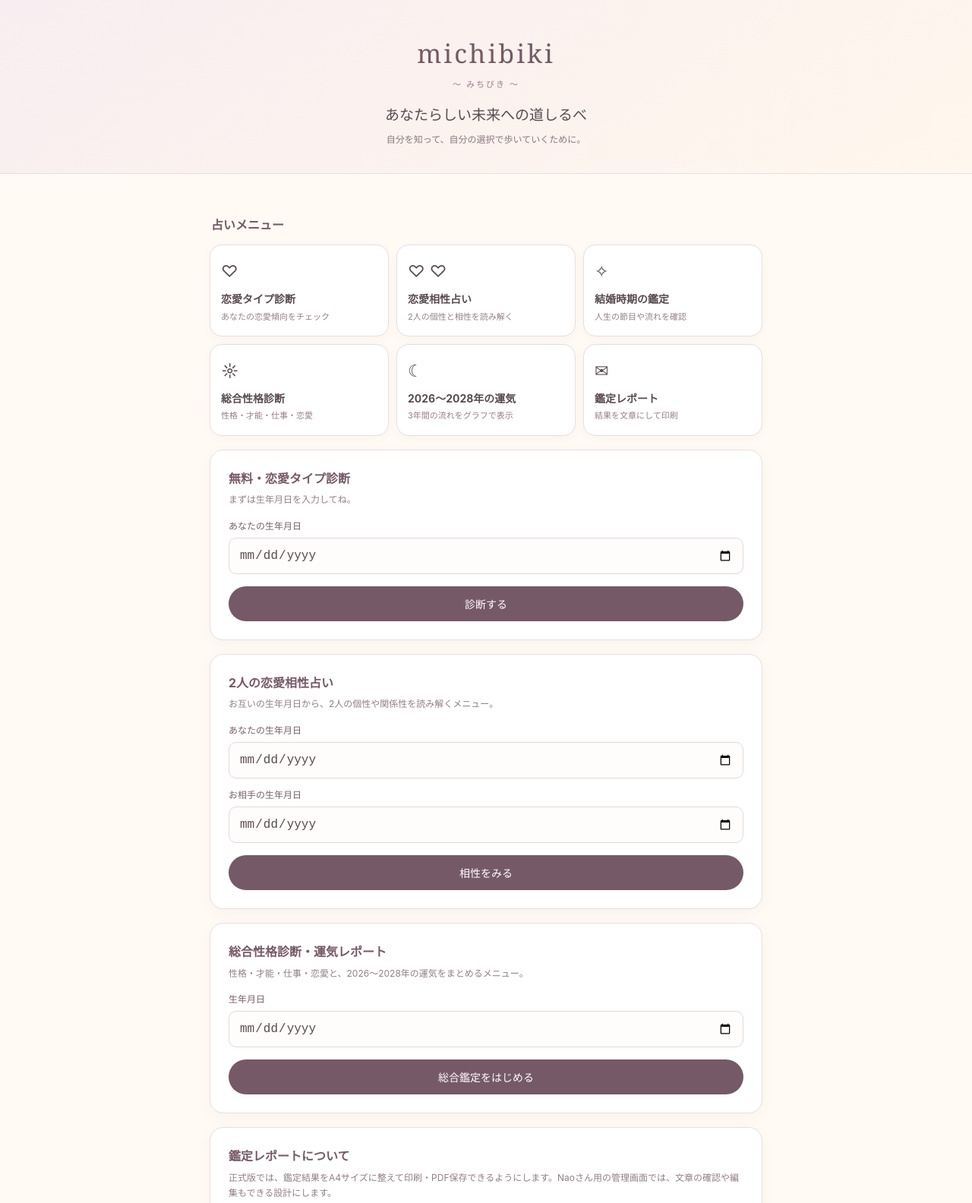
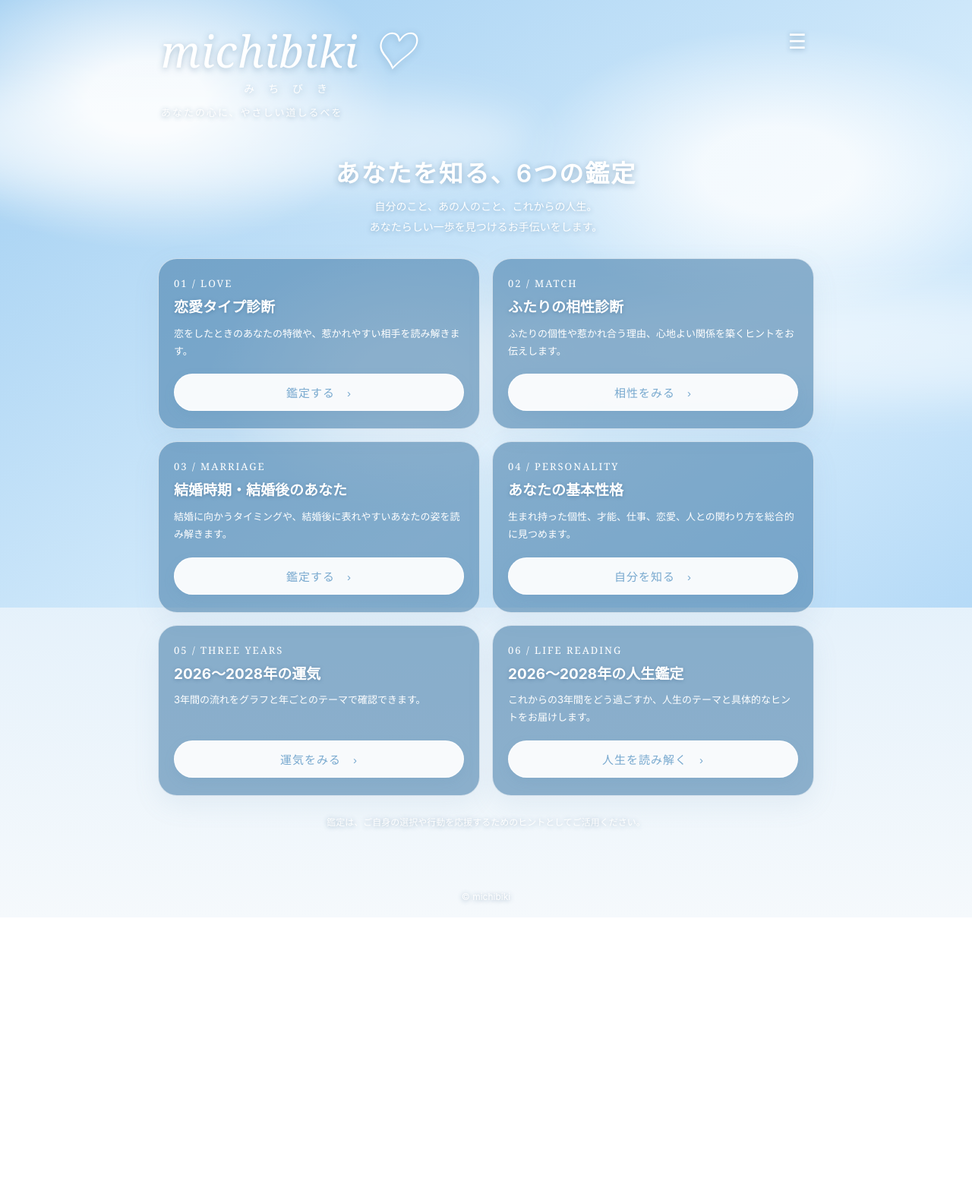
Before and after one commit to chi528258/michibiki, a plain HTML site: page index.html in a window 1280 px wide. Shown: the top 1584 px of the page at 76% size. After the commit the page ends 1208 px from the top, so only its background shows below. Drawn offline with Linux system fonts and the light colour scheme.

Commit message:
Refactor HTML structure and update styles

```diff
--- a/index.html
+++ b/index.html
@@ -1,87 +1,96 @@
-<!doctype html>
+
+<!DOCTYPE html>
 <html lang="ja">
 <head>
-<meta charset="utf-8">
+<meta charset="UTF-8">
 <meta name="viewport" content="width=device-width, initial-scale=1">
-<meta name="theme-color" content="#f8edf0">
-<title>michibiki｜あなたの人生をやさしく導く占い</title>
+<meta name="theme-color" content="#b9dcf7">
+<title>michibiki｜あなたの心に、やさしい道しるべを</title>
 <style>
-:root{--pink:#d99eae;--deep:#765967;--cream:#fffaf4;--pale:#f8edf0;--ink:#594b50;--line:#eadde0}
-*{box-sizing:border-box}body{margin:0;background:var(--cream);color:var(--ink);font-family:-apple-system,BlinkMacSystemFont,"Hiragino Kaku Gothic ProN","Yu Gothic",sans-serif;line-height:1.7}
-header{padding:28px 20px 24px;text-align:center;background:linear-gradient(145deg,#f8edf0,#fff7ed);border-bottom:1px solid var(--line)}
-.brand{font-family:Georgia,serif;font-size:34px;letter-spacing:3px;color:var(--deep);margin:0}.sub{font-size:11px;letter-spacing:2px;color:#9d7c88;margin:2px 0 16px}
-header h1{font-size:19px;font-weight:500;margin:0 0 5px}header p{font-size:12px;margin:0;color:#8d777f}
-main{max-width:760px;margin:auto;padding:22px 16px 48px}
-.section-title{font-size:16px;font-weight:600;margin:24px 2px 12px;color:var(--deep)}
-.grid{display:grid;grid-template-columns:1fr 1fr;gap:10px}
-.menu{display:block;text-decoration:none;color:inherit;background:#fff;border:1px solid var(--line);border-radius:16px;padding:16px 14px;min-height:112px;box-shadow:0 3px 12px #8a64700b}
-.menu .emoji{font-size:22px}.menu strong{display:block;font-size:14px;margin:5px 0 2px}.menu small{display:block;font-size:11px;color:#967f87}
-.panel{background:#fff;border:1px solid var(--line);border-radius:18px;padding:18px;margin-top:18px;box-shadow:0 5px 18px #8a64700c}
-.panel h2{font-size:16px;margin:0 0 4px;color:var(--deep)}.hint{font-size:12px;color:#917e84;margin:0 0 14px}
-label{display:block;font-size:12px;margin:12px 0 5px;color:#765f69}
-input{width:100%;padding:13px;border:1px solid #e5d6dc;border-radius:10px;background:#fffdfb;color:var(--ink);font-size:16px}
-button{border:0;border-radius:999px;background:var(--deep);color:white;padding:13px 20px;font-size:14px;width:100%;margin-top:16px}
-button.secondary{background:#f4e8ec;color:var(--deep);border:1px solid var(--line)}
-.result{display:none;margin-top:14px;padding:14px;border-radius:12px;background:#fff7f3;border:1px solid var(--line);font-size:13px}
-.note{font-size:11px;color:#9a858c;margin-top:18px;text-align:center}
-footer{text-align:center;padding:22px;color:#a28b92;font-size:11px;border-top:1px solid var(--line)}
-@media(min-width:600px){header{padding:42px 20px 34px}.grid{grid-template-columns:repeat(3,1fr)}main{padding-top:30px}.panel{padding:24px}}
+:root{--rose:#ffffff;--rose2:#ffffff;--ink:#ffffff;--cream:#fffdfc;--line:rgba(255,255,255,.55)}
+*{box-sizing:border-box}
+body{margin:0;color:#fff;font-family:-apple-system,BlinkMacSystemFont,"Hiragino Kaku Gothic ProN","Yu Gothic",sans-serif;background:linear-gradient(180deg,#a9d4f5 0%,#d8ebfa 38%,#f5f9fc 100%);min-height:100vh}
+.sky{position:fixed;inset:0;z-index:-1;overflow:hidden;background:radial-gradient(ellipse at 15% 16%,rgba(255,255,255,.88) 0 5%,transparent 21%),radial-gradient(ellipse at 80% 28%,rgba(255,255,255,.78) 0 7%,transparent 23%),radial-gradient(ellipse at 42% 62%,rgba(255,255,255,.65) 0 6%,transparent 25%),linear-gradient(145deg,#9ecdf1,#d8edfc 65%,#b5daf7)}
+.sky:before,.sky:after{content:"";position:absolute;width:75vw;height:18vh;border-radius:50%;background:rgba(255,255,255,.48);filter:blur(30px)}
+.sky:before{top:14%;left:-20%}.sky:after{top:48%;right:-25%}
+header{max-width:900px;margin:auto;padding:38px 22px 22px;display:flex;justify-content:space-between;align-items:flex-start}
+.brand{font-family:Georgia,serif;font-style:italic;font-size:clamp(38px,9vw,58px);letter-spacing:1px;color:#fff;text-shadow:0 2px 8px rgba(45,91,130,.35);line-height:1}
+.brand small{display:block;text-align:center;font:14px sans-serif;letter-spacing:7px;margin-top:10px}
+.tagline{font-size:13px;letter-spacing:2px;margin:12px 0 0;color:#fff;text-shadow:0 1px 6px rgba(45,91,130,.45)}
+.menu{font-size:27px;color:#fff;text-shadow:0 1px 6px rgba(45,91,130,.45);border:0;background:none}
+main{max-width:900px;margin:18px auto 60px;padding:0 18px}
+.intro{text-align:center;margin:24px 0 28px}
+.intro h1{font-size:clamp(23px,5vw,32px);font-weight:600;letter-spacing:2px;margin:0 0 10px;color:#fff;text-shadow:0 2px 8px rgba(45,91,130,.4)}
+.intro p{font-size:14px;line-height:1.9;margin:0;color:#fff;text-shadow:0 1px 6px rgba(45,91,130,.45)}
+.grid{display:grid;grid-template-columns:repeat(2,minmax(0,1fr));gap:16px}
+.card{background:rgba(68,125,169,.58);border:1px solid rgba(255,255,255,.62);border-radius:25px;padding:23px 20px;box-shadow:0 12px 35px rgba(111,145,174,.10);display:flex;flex-direction:column;min-height:210px}
+.num{font-family:Georgia,serif;color:#fff;font-size:13px;letter-spacing:2px}
+.card h2{font-size:19px;line-height:1.55;margin:8px 0;color:#fff;text-shadow:0 1px 5px rgba(30,70,105,.35)}
+.card p{font-size:13px;line-height:1.8;margin:0 0 18px;color:#fff;flex:1}
+.card button,.submit{border:1px solid rgba(255,255,255,.95);border-radius:30px;background:rgba(255,255,255,.94);color:#78a9cf;padding:13px 18px;font-size:15px;letter-spacing:1px;box-shadow:0 6px 15px rgba(80,130,170,.12)}
+.note{text-align:center;font-size:12px;line-height:1.8;color:#fff;text-shadow:0 1px 6px rgba(45,91,130,.45);margin:24px 8px}
+.panel{display:none;background:rgba(68,125,169,.68);border:1px solid var(--line);border-radius:24px;padding:24px 20px;margin-top:24px;box-shadow:0 12px 35px rgba(111,145,174,.10)}
+.panel.active{display:block}
+.panel h2{margin:0 0 8px;color:#fff;font-size:22px}
+.panel p{font-size:13px;line-height:1.8;color:#fff}
+label{display:block;font-size:14px;margin:18px 0 7px;color:#fff}
+input{width:100%;padding:14px;border:1px solid #ead4dc;border-radius:13px;background:#fffdfd;color:#765763;font-size:16px}
+.submit{width:100%;margin-top:22px}
+.result{display:none;background:rgba(255,255,255,.18);color:#fff;border:1px solid rgba(255,255,255,.45);border-radius:15px;padding:16px;margin-top:18px;line-height:1.9;font-size:14px}
+.back{border:0;background:none;color:#fff;padding:12px 0;font-size:14px}
+footer{text-align:center;padding:20px;color:#fff;font-size:12px;text-shadow:0 1px 6px rgba(45,91,130,.45)}
+@media(max-width:620px){.grid{grid-template-columns:1fr}.card{min-height:180px}header{padding-top:28px}.intro{margin-top:15px}}
 </style>
 </head>
 <body>
+<div class="sky"></div>
 <header>
-  <p class="brand">michibiki</p>
-  <p class="sub">〜 みちびき 〜</p>
-  <h1>あなたらしい未来への道しるべ</h1>
-  <p>自分を知って、自分の選択で歩いていくために。</p>
+  <div>
+    <div class="brand">michibiki ♡<small>み ち び き</small></div>
+    <p class="tagline">あなたの心に、やさしい道しるべを</p>
+  </div>
+  <button class="menu" aria-label="メニュー">☰</button>
 </header>
 <main>
-  <div class="section-title">占いメニュー</div>
-  <div class="grid">
-    <a class="menu" href="#love"><span class="emoji">♡</span><strong>恋愛タイプ診断</strong><small>あなたの恋愛傾向をチェック</small></a>
-    <a class="menu" href="#compat"><span class="emoji">♡ ♡</span><strong>恋愛相性占い</strong><small>2人の個性と相性を読み解く</small></a>
-    <a class="menu" href="#marriage"><span class="emoji">✧</span><strong>結婚時期の鑑定</strong><small>人生の節目や流れを確認</small></a>
-    <a class="menu" href="#total"><span class="emoji">☼</span><strong>総合性格診断</strong><small>性格・才能・仕事・恋愛</small></a>
-    <a class="menu" href="#fortune"><span class="emoji">☾</span><strong>2026〜2028年の運気</strong><small>3年間の流れをグラフで表示</small></a>
-    <a class="menu" href="#report"><span class="emoji">✉</span><strong>鑑定レポート</strong><small>結果を文章にして印刷</small></a>
-  </div>
-
-  <section class="panel" id="love">
-    <h2>無料・恋愛タイプ診断</h2>
-    <p class="hint">まずは生年月日を入力してね。</p>
-    <label for="birth">あなたの生年月日</label>
-    <input id="birth" type="date">
-    <button onclick="showDemo('loveResult')">診断する</button>
-    <div class="result" id="loveResult">入力を受け付けました。この画面はサイトの試作版です。正式版では、検証済みの計算ルールを組み込み、あなたの恋愛傾向を表示します。</div>
+  <section class="intro">
+    <h1>あなたを知る、6つの鑑定</h1>
+    <p>自分のこと、あの人のこと、これからの人生。<br>あなたらしい一歩を見つけるお手伝いをします。</p>
   </section>
-
-  <section class="panel" id="compat">
-    <h2>2人の恋愛相性占い</h2>
-    <p class="hint">お互いの生年月日から、2人の個性や関係性を読み解くメニュー。</p>
-    <label for="birthA">あなたの生年月日</label><input id="birthA" type="date">
-    <label for="birthB">お相手の生年月日</label><input id="birthB" type="date">
-    <button onclick="showDemo('compatResult')">相性をみる</button>
-    <div class="result" id="compatResult">入力を受け付けました。正式版では、基本性格・惹かれ合う理由・価値観の違い・恋愛や結婚の相性・アドバイスをまとめます。</div>
+  <section class="grid" id="menus">
+    <article class="card"><span class="num">01 / LOVE</span><h2>恋愛タイプ診断</h2><p>恋をしたときのあなたの特徴や、惹かれやすい相手を読み解きます。</p><button onclick="openPanel(1)">鑑定する　›</button></article>
+    <article class="card"><span class="num">02 / MATCH</span><h2>ふたりの相性診断</h2><p>ふたりの個性や惹かれ合う理由、心地よい関係を築くヒントをお伝えします。</p><button onclick="openPanel(2)">相性をみる　›</button></article>
+    <article class="card"><span class="num">03 / MARRIAGE</span><h2>結婚時期・結婚後のあなた</h2><p>結婚に向かうタイミングや、結婚後に表れやすいあなたの姿を読み解きます。</p><button onclick="openPanel(3)">鑑定する　›</button></article>
+    <article class="card"><span class="num">04 / PERSONALITY</span><h2>あなたの基本性格</h2><p>生まれ持った個性、才能、仕事、恋愛、人との関わり方を総合的に見つめます。</p><button onclick="openPanel(4)">自分を知る　›</button></article>
+    <article class="card"><span class="num">05 / THREE YEARS</span><h2>2026〜2028年の運気</h2><p>3年間の流れをグラフと年ごとのテーマで確認できます。</p><button onclick="openPanel(5)">運気をみる　›</button></article>
+    <article class="card"><span class="num">06 / LIFE READING</span><h2>2026〜2028年の人生鑑定</h2><p>これからの3年間をどう過ごすか、人生のテーマと具体的なヒントをお届けします。</p><button onclick="openPanel(6)">人生を読み解く　›</button></article>
   </section>
-
-  <section class="panel" id="total">
-    <h2>総合性格診断・運気レポート</h2>
-    <p class="hint">性格・才能・仕事・恋愛と、2026〜2028年の運気をまとめるメニュー。</p>
-    <label for="birthTotal">生年月日</label><input id="birthTotal" type="date">
-    <button onclick="showDemo('totalResult')">総合鑑定をはじめる</button>
-    <div class="result" id="totalResult">入力を受け付けました。正式版では、性格・得意分野・仕事の方向性・恋愛傾向・3年間の運気を文章とグラフで表示します。</div>
+  <p class="note">鑑定は、ご自身の選択や行動を応援するためのヒントとしてご活用ください。</p>
+  <section class="panel" id="panel">
+    <button class="back" onclick="closePanel()">← メニューに戻る</button>
+    <h2 id="panelTitle">鑑定</h2>
+    <p id="panelDesc">生年月日を入力してください。</p>
+    <div id="fields"></div>
+    <button class="submit" onclick="showNotice()">入力内容を確認する　›</button>
+    <div class="result" id="result">入力を受け付けました。現在はサイトのデザインと入力画面を準備している段階です。実際の鑑定結果を表示する計算機能は、次の制作段階で追加します。</div>
   </section>
-
-  <section class="panel" id="report">
-    <h2>鑑定レポートについて</h2>
-    <p class="hint">正式版では、鑑定結果をA4サイズに整えて印刷・PDF保存できるようにします。Naoさん用の管理画面では、文章の確認や編集もできる設計にします。</p>
-    <button class="secondary" onclick="window.print()">この試作画面を印刷</button>
-  </section>
-  <p class="note">※現在は画面構成を確認するための試作版です。占いの計算結果や結婚時期・運気の判定は、まだ実装していません。</p>
 </main>
-<footer>michibiki 〜 みちびき 〜</footer>
+<footer>© michibiki</footer>
 <script>
-function showDemo(id){const el=document.getElementById(id);el.style.display='block';el.scrollIntoView({behavior:'smooth',block:'nearest'});}
+const titles={1:"恋愛タイプ診断",2:"ふたりの相性診断",3:"結婚時期・結婚後のあなた",4:"あなたの基本性格",5:"2026〜2028年の運気",6:"2026〜2028年の人生鑑定"};
+const desc={1:"あなたの恋愛傾向を読み解きます。",2:"おふたりの生年月日を入力してください。",3:"結婚に向かうタイミングと結婚後のあなたを読み解きます。",4:"あなたの個性や才能を総合的に読み解きます。",5:"2026年・2027年・2028年の運気を見ていきます。",6:"これから3年間の人生のテーマを読み解きます。"};
+function openPanel(n){
+ document.getElementById("panelTitle").textContent=titles[n];
+ document.getElementById("panelDesc").textContent=desc[n];
+ const fields=document.getElementById("fields");
+ fields.innerHTML='<label>お名前（任意）</label><input type="text" placeholder="お名前">';
+ fields.innerHTML+='<label>生年月日</label><input type="date">';
+ if(n===2) fields.innerHTML+='<label>お相手のお名前（任意）</label><input type="text" placeholder="お相手のお名前"><label>お相手の生年月日</label><input type="date">';
+ document.getElementById("result").style.display="none";
+ document.getElementById("panel").classList.add("active");
+ document.getElementById("panel").scrollIntoView({behavior:"smooth"});
+}
+function closePanel(){document.getElementById("panel").classList.remove("active");document.getElementById("menus").scrollIntoView({behavior:"smooth"});}
+function showNotice(){document.getElementById("result").style.display="block";}
 </script>
 </body>
 </html>
```
